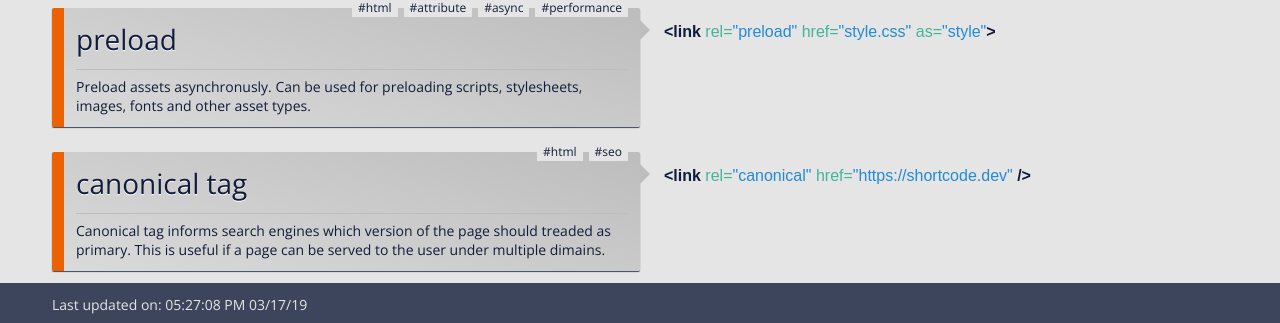
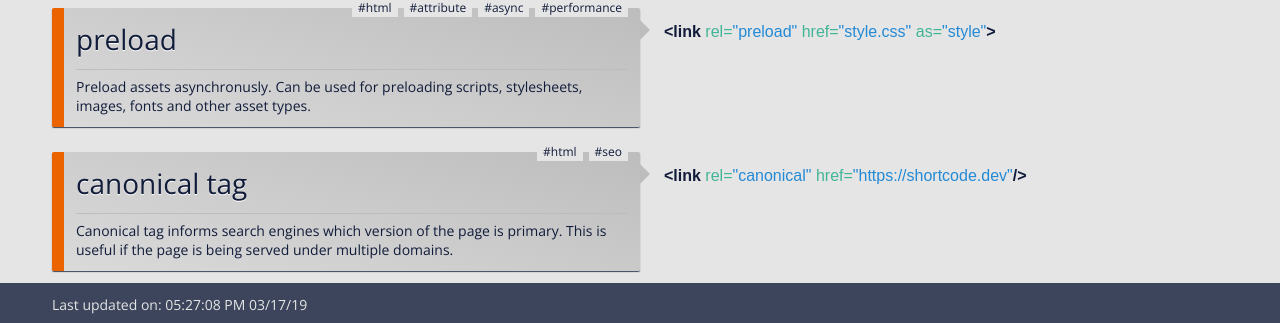
Before and after one commit to proochster/shortcode, a Jekyll site: the page built from code_html.html, in a window 1280 px wide. Shown: the part 989-1312 px from the top of the page. Built offline with Jekyll 4.4.1, drawn with Linux system fonts in a browser that asks for light colours; some web fonts are replaced.

Commit message:
^ HTML: Canonical typos

```diff
--- a/_collections/_html/canonical.html
+++ b/_collections/_html/canonical.html
@@ -1,7 +1,7 @@
 ---
 title: canonical tag
-description: Canonical tag informs search engines which version of the page should treaded as primary. This is useful if a page can be served to the user under multiple dimains.
+description: Canonical tag informs search engines which version of the page is primary. This is useful if the page is being served under multiple domains.
 tags: html seo
 date: 2019-03-17
 ---
-<link rel="canonical" href="https://shortcode.dev" />
+<link rel="canonical" href="https://shortcode.dev"/>
```
